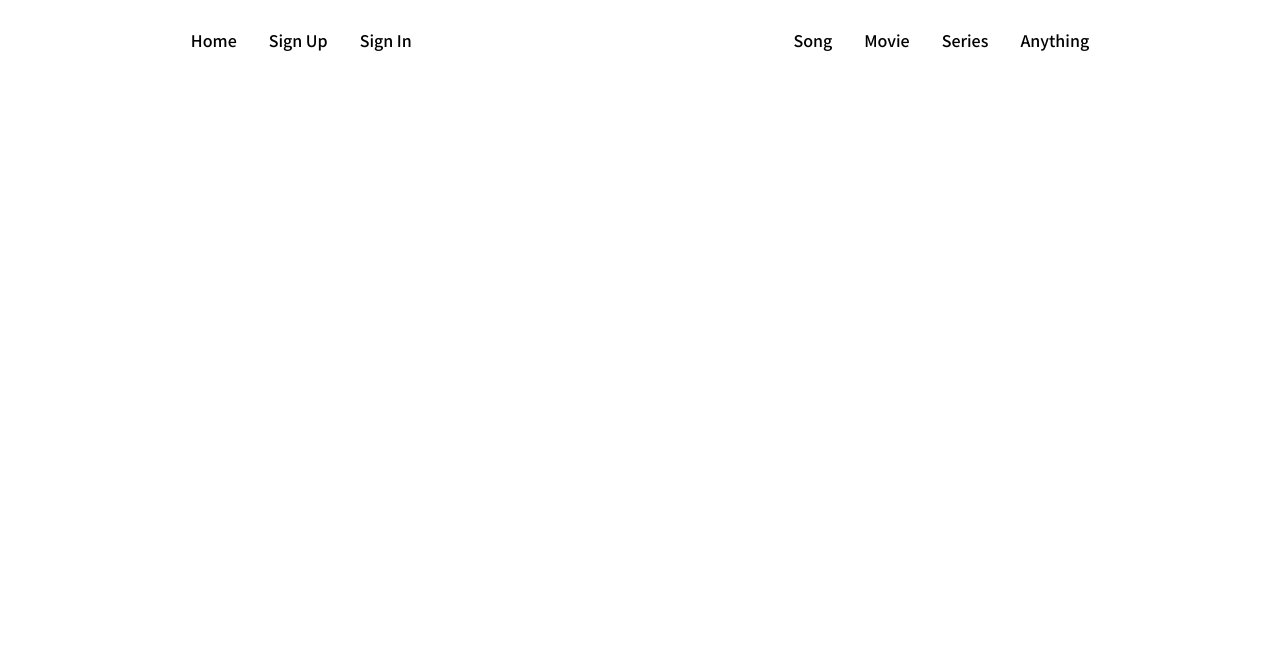
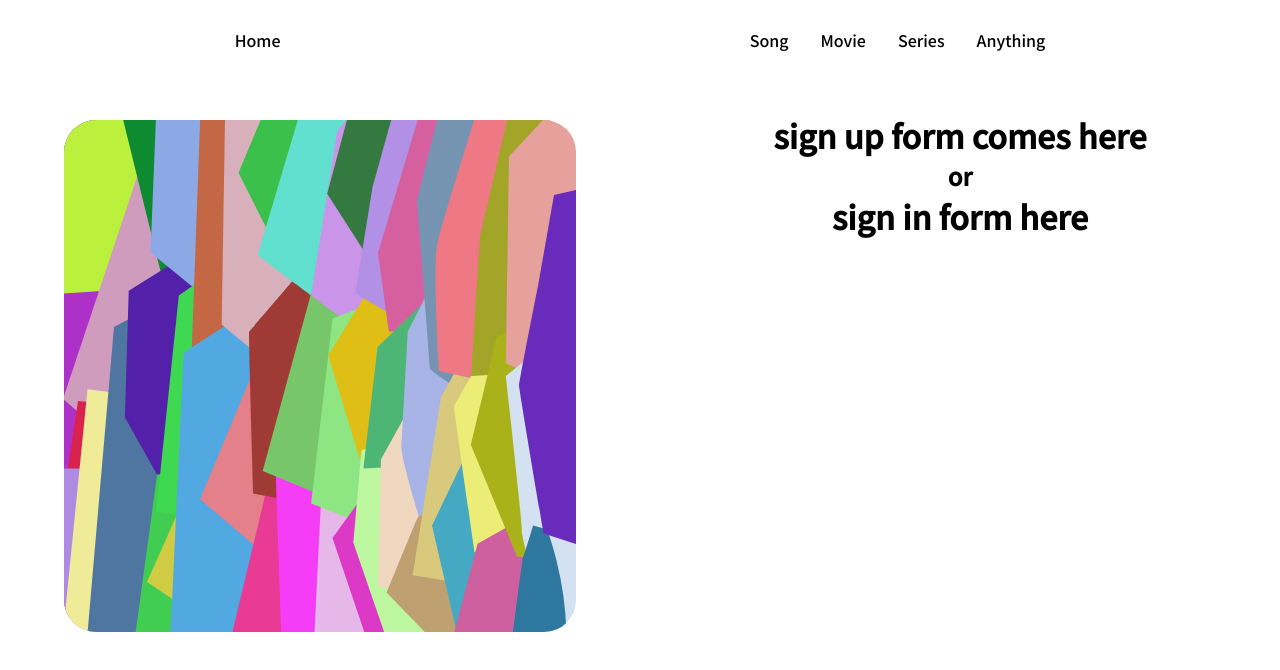
Before and after one commit to Mert18/from-the-heap, a React (Create React App) app in the folder client/: page / in a window 1280 px wide. Shown: the top 670 px of the page. Built offline with nearby package versions, Linux system fonts and the light colour scheme.

Commit message:
wheres my love

```diff
--- a/client/package.json
+++ b/client/package.json
@@ -10,6 +10,7 @@
     "randomcolor": "^0.6.2",
     "react": "^17.0.1",
     "react-dom": "^17.0.1",
+    "react-router-dom": "^5.2.0",
     "react-scripts": "4.0.3",
     "web-vitals": "^1.1.0"
   },
--- a/client/src/App.js
+++ b/client/src/App.js
@@ -1,13 +1,32 @@
 import React from 'react';
 import './styles/main.scss';
+import {
+    BrowserRouter as Router,
+    Switch,
+    Route,
+} from "react-router-dom";
 
 import Header from './components/Header';
-
+import Home from './components/Home';
 const App = () => {
     return (
-        <div className="container">
-            <Header />
-        </div>
+        <Router>
+            <div className="container">
+                <header className="container__header">
+                    <Header />
+                </header>
+                <main className="container__main">
+
+                    <Switch>
+                        <Route path="/" exact component={Home} />
+                        <Route path="/song" component={Home} />
+                        <Route path="/movie" component={Home} />
+                        <Route path="/series" component={Home} />
+                        <Route path="/anything" component={Home} />
+                    </Switch>
+                </main>
+            </div>
+        </Router>
     )
 }
 
--- a/client/src/components/Header.js
+++ b/client/src/components/Header.js
@@ -1,4 +1,7 @@
 import React from 'react';
+
+import { NavLink } from "react-router-dom";
+
 
 const Header = () => {
 
@@ -6,17 +9,15 @@ const Header = () => {
         <div className="header">
             <div className="header__nav">
                 <ul>
-                    <li>Home</li>
-                    <li>Sign Up</li>
-                    <li>Sign In</li>
+                    <NavLink exact to="/">Home</NavLink>
                 </ul>
             </div>
             <div className="header__pages">
                 <ul>
-                    <li>Song</li>
-                    <li>Movie</li>
-                    <li>Series</li>
-                    <li>Anything</li>
+                    <NavLink to="/song">Song</NavLink>
+                    <NavLink to="/movie">Movie</NavLink>
+                    <NavLink to="/series">Series</NavLink>
+                    <NavLink to="/anything">Anything</NavLink>
                 </ul>
             </div>
         </div>
--- a/client/src/components/Home.js
+++ b/client/src/components/Home.js
@@ -1,9 +1,22 @@
 import React from 'react';
 
+import Art from '../components/Art';
 const Home = () => {
     return (
-        <div>
+        <div className="home">
+            <div className="home__left">
+                <Art />
+            </div>
 
+            <div className="home__right">
+                <div className="home__right__signup">
+                    <h1>sign up form comes here</h1>
+                </div>
+                <h2>or</h2>
+                <div className="home__right__signin">
+                    <h1>sign in form here</h1>
+                </div>
+            </div>
         </div>
     )
 }
--- a/client/src/styles/components/_header.scss
+++ b/client/src/styles/components/_header.scss
@@ -4,13 +4,19 @@
     height: 5em;
     display: flex;
     justify-content: space-around;
+
+    a {
+        color: black;
+        text-decoration: none;
+        margin-left: 3em;
+    }
     &__nav {
         ul {
             list-style: none;
             display: flex;
             align-items: center;
             height: 100%;
-            li {
+            a {
                 margin-left: 2em;
                 &:first-child {
                     margin-left: 0em;
@@ -25,7 +31,7 @@
             align-items: center;
             height: 100%;
 
-            li {
+            a {
                 &:first-child {
                     margin-left: 0em;
                 }
--- a/client/src/styles/pages/_home.scss
+++ b/client/src/styles/pages/_home.scss
@@ -1,7 +1,6 @@
-
 
 .mysvg {
-    margin-top: 2rem;
+    border-radius: 2rem;
     path {
         transition: all 3s;
     }
@@ -10,3 +9,22 @@
         transition: all .4s;
     }
 }
+
+.home {
+    display: flex;
+
+    &__left {
+        flex: 1;
+        display: flex;
+        justify-content: center;
+        align-items: center;
+    }
+    &__right {
+        flex: 1;
+        margin-top: 2em;
+        display: flex;
+        flex-direction: column;
+        justify-content: center;
+        align-items: center;
+    }
+}
```
Also changed, not shown: 1 other file (tests, documents, lock files or other folders).
